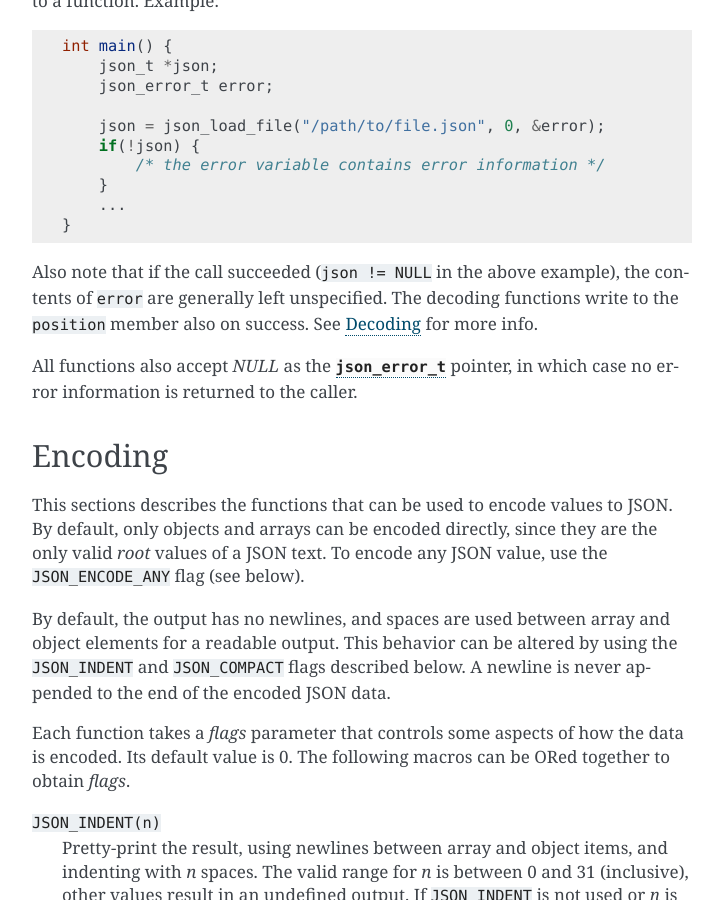
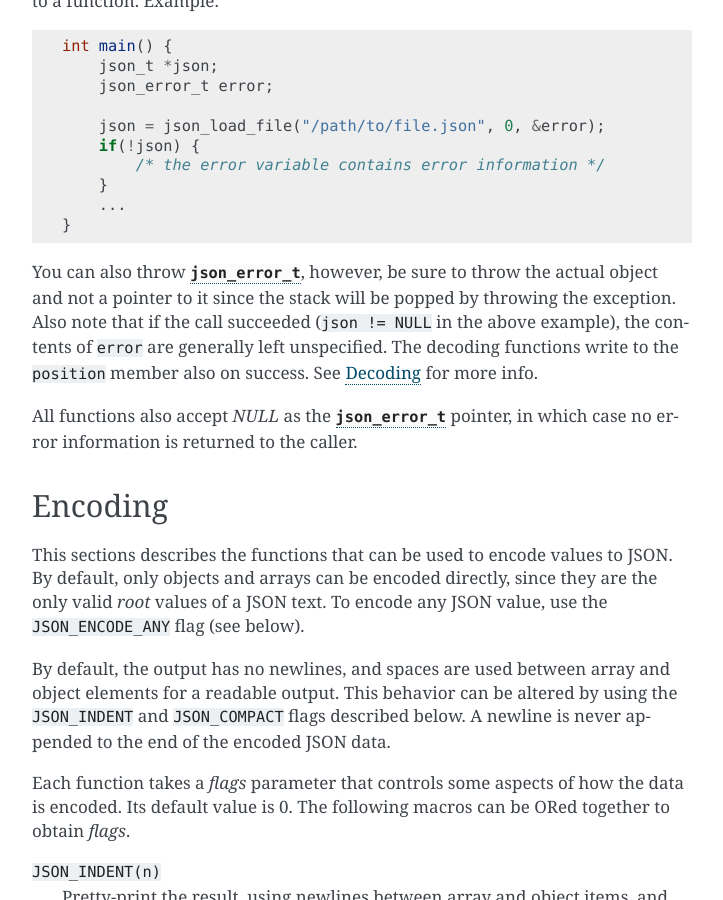
Before and after one commit to akheron/jansson, a Sphinx documentation site: the page built from doc/apiref.rst, in a window 1280 px wide and 900 px high, scrolled down 15352 px. Shown: the whole window, without its empty margins (388-1111 px from the left). Built offline with Sphinx 7.4.7, drawn with Linux system fonts in a browser that asks for light colours.

Commit message:
Update apiref.rst

```diff
--- a/doc/apiref.rst
+++ b/doc/apiref.rst
@@ -793,6 +793,9 @@ and pass a pointer to a function. Example::
        ...
    }
 
+You can also throw :type:`json_error_t`, however, be sure to throw the
+actual object and not a pointer to it since the stack will be popped
+by throwing the exception.
 Also note that if the call succeeded (``json != NULL`` in the above
 example), the contents of ``error`` are generally left unspecified.
 The decoding functions write to the ``position`` member also on
```
